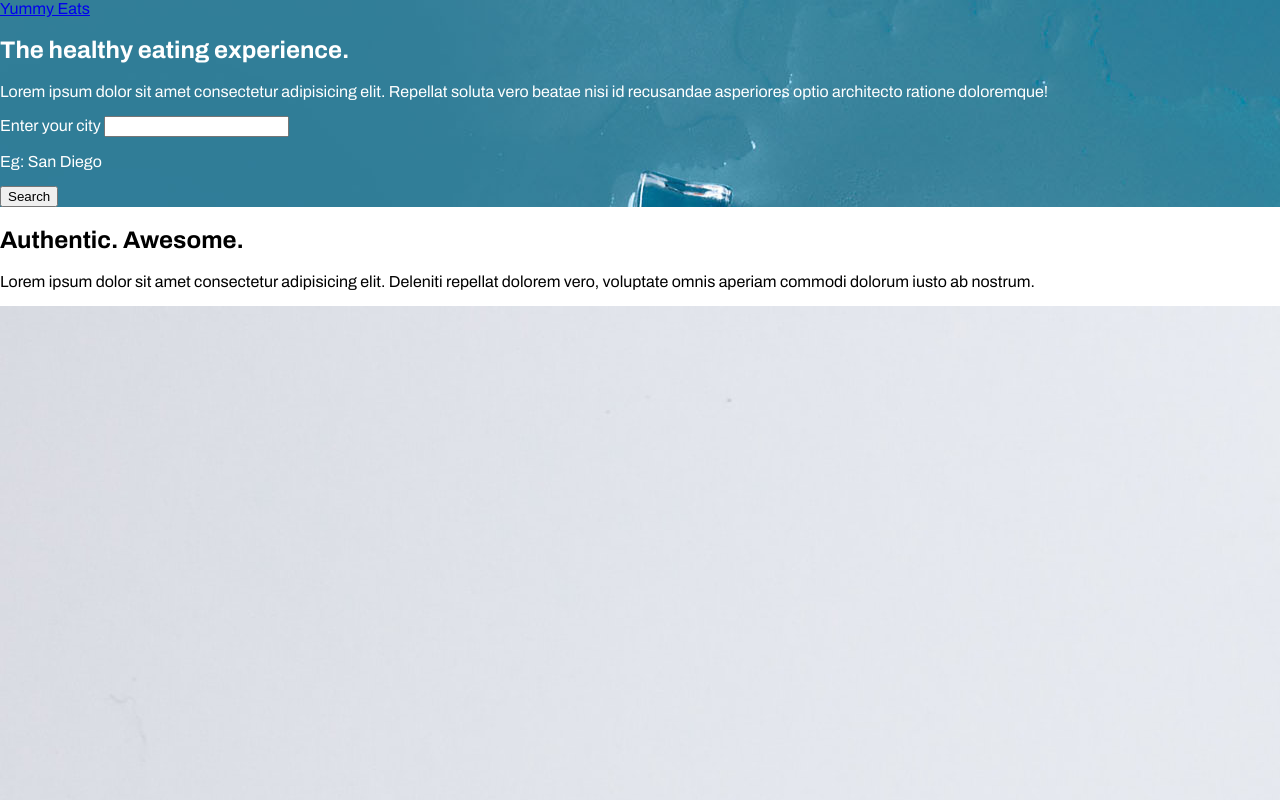
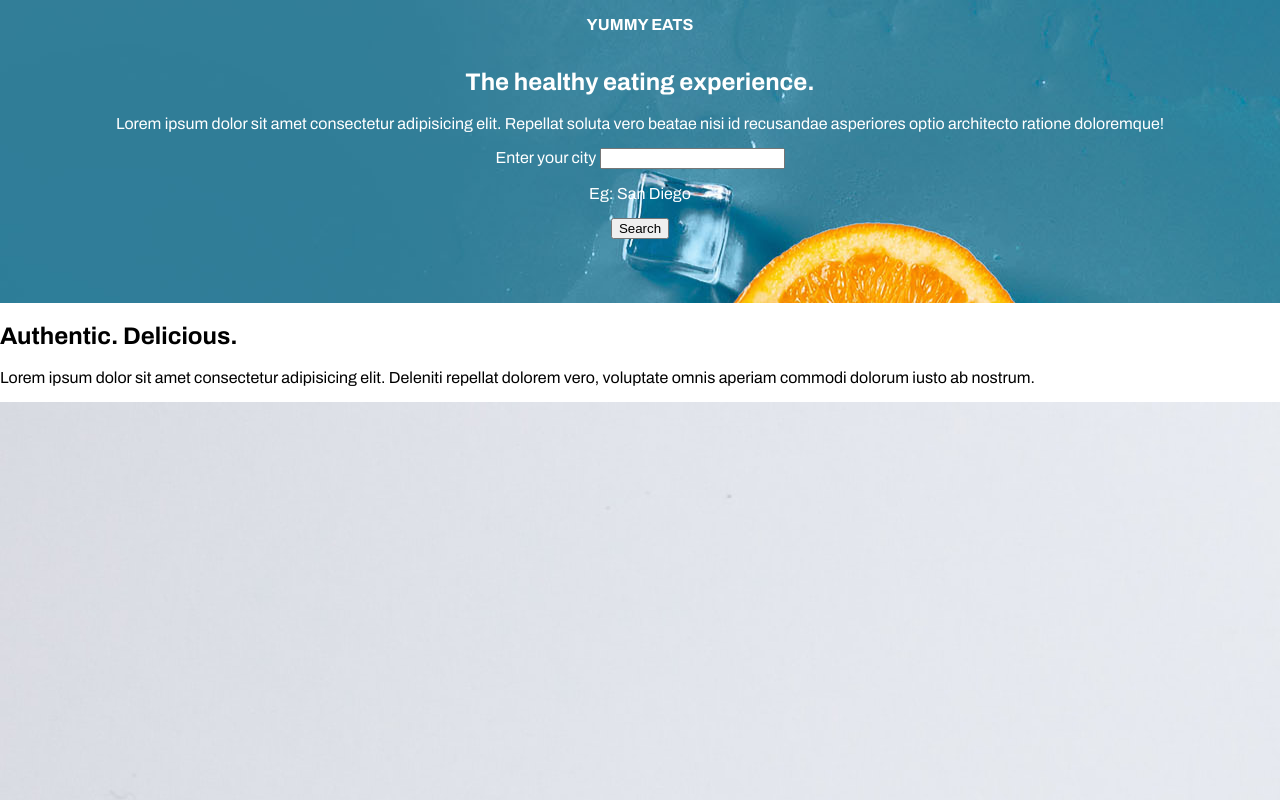
Before and after one commit to akhillochen/Responsive-Landing-Page, a plain HTML site: page index.html in a window 1280 px wide. Shown: the top 800 px of the page. Drawn offline with Linux system fonts and the light colour scheme.

Commit message:
top section css

```diff
--- a/css/main.css
+++ b/css/main.css
@@ -9,4 +9,17 @@ body {
   background-color: #307d99;
   background: url('../images/bg.jpg');
   color: white;
+  text-align: center;
+  padding-bottom: 4em;
 }
+
+header {
+  padding: 1em 0;
+}
+
+.hero-bg a {
+  color: white;
+  text-decoration: none;
+  text-transform: uppercase;
+  font-weight: 700;
+}
--- a/index.html
+++ b/index.html
@@ -30,7 +30,7 @@
   </div>
   <section class="authentic-copy">
     <div class="right-column">
-      <h2>Authentic. Awesome.</h2>
+      <h2>Authentic. Delicious.</h2>
       <p>Lorem ipsum dolor sit amet consectetur adipisicing elit. Deleniti repellat dolorem vero, voluptate omnis aperiam commodi dolorum iusto ab nostrum.</p>
     </div>
     <img src="images/food.jpg" alt="Food image">
```
